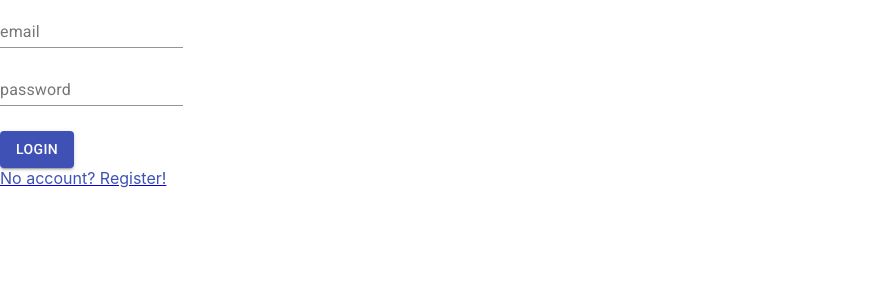
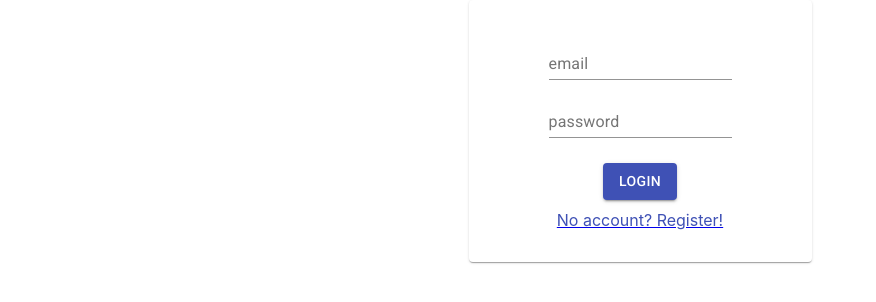
Before and after one commit to limyandi/isc-EnCasa-2019, a React (Create React App) app: page / in a window 1280 px wide. Shown: the top 302 px of the page, without its empty margins (0-876 px from the left). Built offline with nearby package versions, Linux system fonts and the light colour scheme.

Commit message:
restyle login page

```diff
--- a/src/App.js
+++ b/src/App.js
@@ -1,11 +1,11 @@
 import React from 'react';
 import './App.css';
+import { BrowserRouter as Router } from 'react-router-dom';
 import Routes from './Containers/routes';
-import { BrowserRouter as Router } from 'react-router-dom';
 
 function App() {
   return (
-    <div>
+    <div className="App">
       <Router>
         <Routes />
       </Router>
--- a/src/Components/Hyperlink.js
+++ b/src/Components/Hyperlink.js
@@ -9,7 +9,7 @@ const MyHyperLink = props => {
   const { children, variant, to } = props;
   return (
     <RouterLink to={to}>
-      <Link type="button" variant={variant}>
+      <Link type="button" variant={variant} {...props}>
         {children}
       </Link>
     </RouterLink>
--- /dev/null
+++ b/src/Components/Paper.js
@@ -0,0 +1,27 @@
+import React from 'react';
+import { makeStyles } from '@material-ui/core/styles';
+import Paper from '@material-ui/core/Paper';
+
+const useStyles = makeStyles(theme => ({
+  root: {
+    display: 'inline-block'
+  },
+  paper: {
+    padding: theme.spacing(4, 10)
+  }
+}));
+
+const PaperSheet = props => {
+  const { children } = props;
+  const classes = useStyles();
+
+  return (
+    <div className={classes.root}>
+      <Paper className={classes.paper} {...props}>
+        {children}
+      </Paper>
+    </div>
+  );
+};
+
+export default PaperSheet;
--- a/src/Components/TextField.js
+++ b/src/Components/TextField.js
@@ -3,13 +3,24 @@ import React from 'react';
 import PropTypes from 'prop-types';
 
 const MyTextField = props => {
-  const { onChange, label, value, name } = props;
+  const { onChange, label, value, name, type } = props;
 
   return (
     <div>
-      <TextField label={label} name={name} value={value} onChange={onChange} {...props} />
+      <TextField
+        type={type}
+        label={label}
+        name={name}
+        value={value}
+        onChange={onChange}
+        {...props}
+      />
     </div>
   );
+};
+
+MyTextField.defaultProps = {
+  type: 'text'
 };
 
 MyTextField.propTypes = {
@@ -17,7 +28,8 @@ MyTextField.propTypes = {
   onChange: PropTypes.func.isRequired,
   // TODO: Does not have to be string.
   value: PropTypes.string.isRequired,
-  name: PropTypes.string.isRequired
+  name: PropTypes.string.isRequired,
+  type: PropTypes.string
 };
 
 export default MyTextField;
--- a/src/Containers/LoginView.js
+++ b/src/Containers/LoginView.js
@@ -3,6 +3,7 @@ import MyTextField from '../Components/TextField';
 import MyButton from '../Components/Button';
 import MyHyperLink from '../Components/Hyperlink';
 import useForm from '../Components/UseForm';
+import PaperSheet from '../Components/Paper';
 
 function LoginView() {
   const { values, handleChange, handleSubmit } = useForm({
@@ -26,6 +27,7 @@ function LoginView() {
     <div>
       <div>
         <form onSubmit={handleSubmit}>
+          <PaperSheet>
             <MyTextField
               style={{ marginBottom: 10 }}
               name="email"
@@ -37,13 +39,20 @@ function LoginView() {
               style={{ marginBottom: 10 }}
               name="password"
               label="password"
+              type="password"
               value={values.password}
               onChange={handleChange}
             />
-          <MyButton style={{ marginTop: 15 }} variant="contained" color="primary" type="submit">
+            <MyButton
+              style={{ marginTop: 15, marginBottom: 10 }}
+              variant="contained"
+              color="primary"
+              type="submit"
+            >
               Login
             </MyButton>
             <MyHyperLink to="/register">No account? Register!</MyHyperLink>
+          </PaperSheet>
         </form>
       </div>
     </div>
--- a/src/Containers/RegisterView.js
+++ b/src/Containers/RegisterView.js
@@ -3,6 +3,7 @@ import MyTextField from '../Components/TextField';
 import MyButton from '../Components/Button';
 import useForm from '../Components/UseForm';
 import MyHyperLink from '../Components/Hyperlink';
+import PaperSheet from '../Components/Paper';
 
 function RegisterView() {
   const { values, handleChange, handleSubmit } = useForm({
@@ -26,6 +27,7 @@ function RegisterView() {
     <div>
       <div>
         <form onSubmit={handleSubmit}>
+          <PaperSheet>
             <MyTextField
               style={{ marginBottom: 10 }}
               name="email"
@@ -37,13 +39,20 @@ function RegisterView() {
               style={{ marginBottom: 10 }}
               name="password"
               label="password"
+              type="password"
               value={values.password}
               onChange={handleChange}
             />
-          <MyButton style={{ marginTop: 15 }} variant="contained" color="primary" type="submit">
+            <MyButton
+              style={{ marginTop: 15, marginBottom: 10 }}
+              variant="contained"
+              color="primary"
+              type="submit"
+            >
               Register
             </MyButton>
             <MyHyperLink to="/">Already have an account? Login!</MyHyperLink>
+          </PaperSheet>
         </form>
       </div>
     </div>
```
Lines whose indentation alone changed are shown as unchanged.
